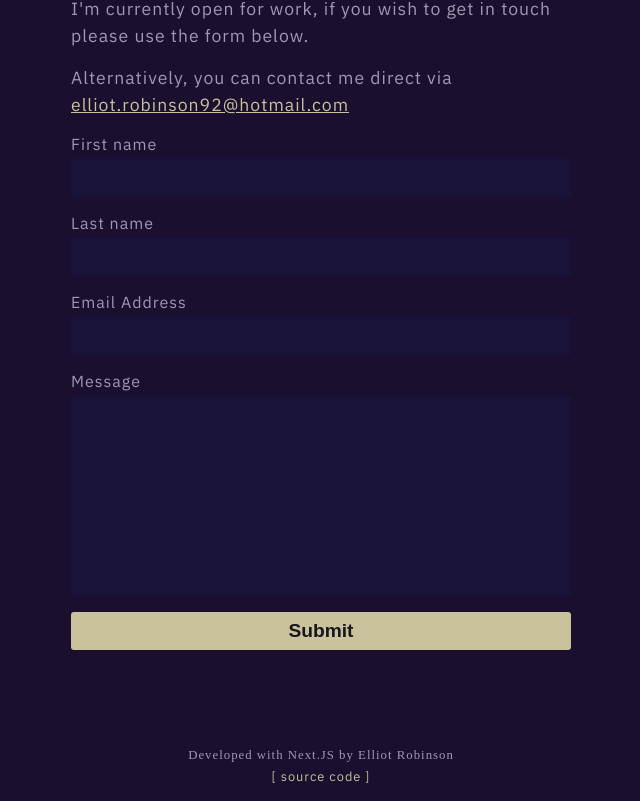
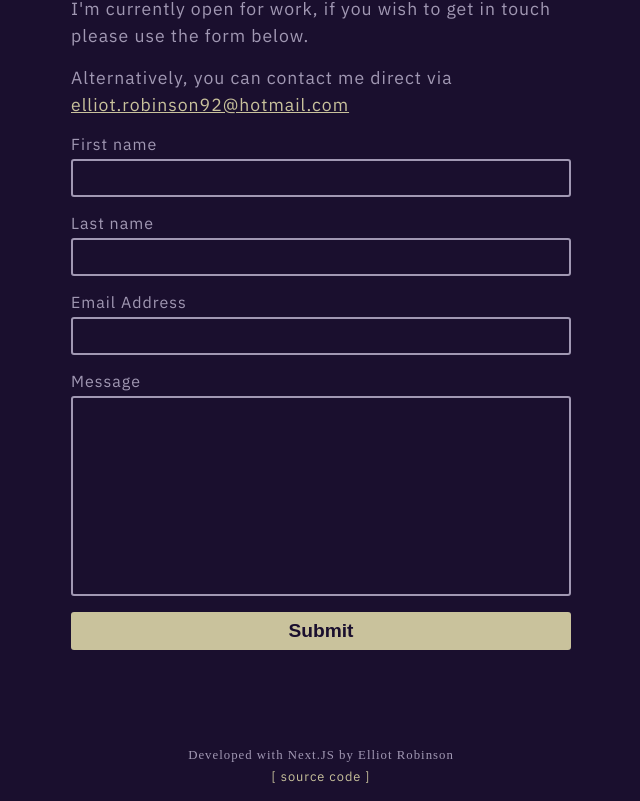
Before and after one commit to eagrcode/eagrcode-dev, a Next.js app: page / in a window 1280 px wide. Shown: the part 2476-3277 px from the top of the page, without its empty margins (319-959 px from the left). Built offline with nearby package versions, Linux system fonts and the light colour scheme.

Commit message:
update form with correct theme colors

```diff
--- a/src/components/Contact/ContactForm/ContactForm.module.scss
+++ b/src/components/Contact/ContactForm/ContactForm.module.scss
@@ -23,30 +23,37 @@
 .input,
 .message {
   width: 100%;
-  background-color: hsl(250, 50%, 15%);
-  border: solid 2px hsl(250, 50%, 15%);
   outline: transparent;
   padding: 8px;
   font-size: 1rem;
-  border-radius: 2px;
+  border: solid 2px;
+  border-radius: 3px;
 
   &.dark {
     color: var(--text-color-dark);
+    background-color: var(--background-color-dark);
+    border-color: var(--text-color-dark);
 
     &:focus {
-      border: solid 2px var(--accent-color-dark);
+      border-color: var(--accent-color-dark);
     }
 
     &:hover {
-      border: solid 2px var(--accent-color-dark);
+      border-color: var(--accent-color-dark);
     }
   }
 
   &.light {
     color: var(--text-color-light);
+    background-color: var(--bg-color-light);
+    border-color: var(--text-color-light);
 
     &:focus {
       border: solid 2px var(--accent-color-light);
+    }
+
+    &:hover {
+      border-color: var(--accent-color-light);
     }
   }
 }
@@ -54,12 +61,10 @@
 .button {
   width: 100%;
   border-radius: 3px;
-
   border: transparent;
   font-size: 1.2rem;
   font-weight: 600;
   padding: 8px;
-  color: hsl(250, 15%, 10%);
   cursor: pointer;
 
   &:hover {
@@ -67,10 +72,12 @@
   }
 
   &.dark {
+    color: var(--background-color-dark);
     background-color: var(--accent-color-dark);
   }
 
   &.light {
+    color: var(--bg-color-light);
     background-color: var(--accent-color-light);
   }
 }
@@ -79,3 +86,7 @@
   height: 200px;
   resize: none;
 }
+
+.label {
+  width: fit-content;
+}
--- a/src/components/Contact/ContactForm/ContactForm.tsx
+++ b/src/components/Contact/ContactForm/ContactForm.tsx
@@ -27,7 +27,7 @@ export default function ContactForm() {
       method="POST"
     >
       <div>
-        <label className={`${styles.label}${styles[theme]}`} htmlFor="firstName">
+        <label className={`${styles.label} ${styles[theme]}`} htmlFor="firstName">
           First name
         </label>
         <input
```
